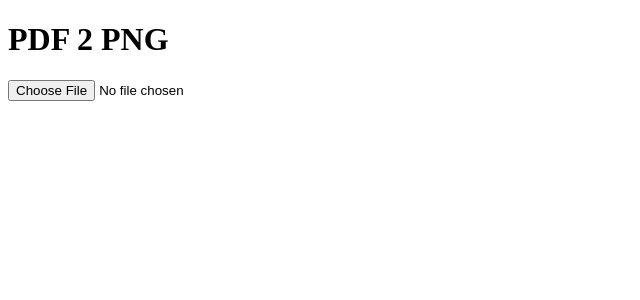
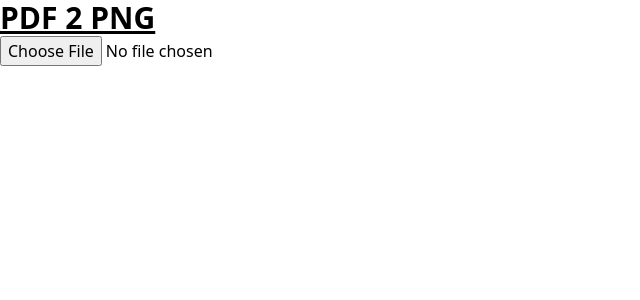
Before and after one commit to Apexal/dtools, a Preact app: page / in a window 1280 px wide. Shown: the top 300 px of the page, without its empty margins (0-640 px from the left). Built offline with nearby package versions, Linux system fonts and the light colour scheme.

Commit message:
Add TailwindCSS

```diff
--- a/package.json
+++ b/package.json
@@ -14,6 +14,9 @@
   "devDependencies": {
     "@preact/preset-vite": "^2.1.5",
     "@types/offscreencanvas": "^2019.7.0",
+    "autoprefixer": "^10.4.7",
+    "postcss": "^8.4.14",
+    "tailwindcss": "^3.1.4",
     "typescript": "^4.5.4",
     "vite": "^2.9.9"
   }
--- /dev/null
+++ b/postcss.config.js
@@ -0,0 +1,6 @@
+module.exports = {
+  plugins: {
+    tailwindcss: {},
+    autoprefixer: {},
+  },
+}
--- a/src/app.tsx
+++ b/src/app.tsx
@@ -71,7 +71,7 @@ export function App() {
 
   return (
     <main>
-      <h1>PDF 2 PNG</h1>
+      <h1 class="text-3xl font-bold underline">PDF 2 PNG</h1>
       <input
         type="file"
         name="pdf-upload"
--- a/src/index.css
+++ b/src/index.css
@@ -0,0 +1,3 @@
+@tailwind base;
+@tailwind components;
+@tailwind utilities;
--- a/src/main.tsx
+++ b/src/main.tsx
@@ -1,4 +1,5 @@
 import { render } from "preact";
 import { App } from "./app";
+import "./index.css";
 
 render(<App />, document.getElementById("app")!);
--- /dev/null
+++ b/tailwind.config.js
@@ -0,0 +1,8 @@
+/** @type {import('tailwindcss').Config} */
+module.exports = {
+  content: ["./index.html", "./src/**/*.{ts,tsx}"],
+  theme: {
+    extend: {},
+  },
+  plugins: [],
+};
```
Also changed, not shown: 1 other file (tests, documents, lock files or other folders).
